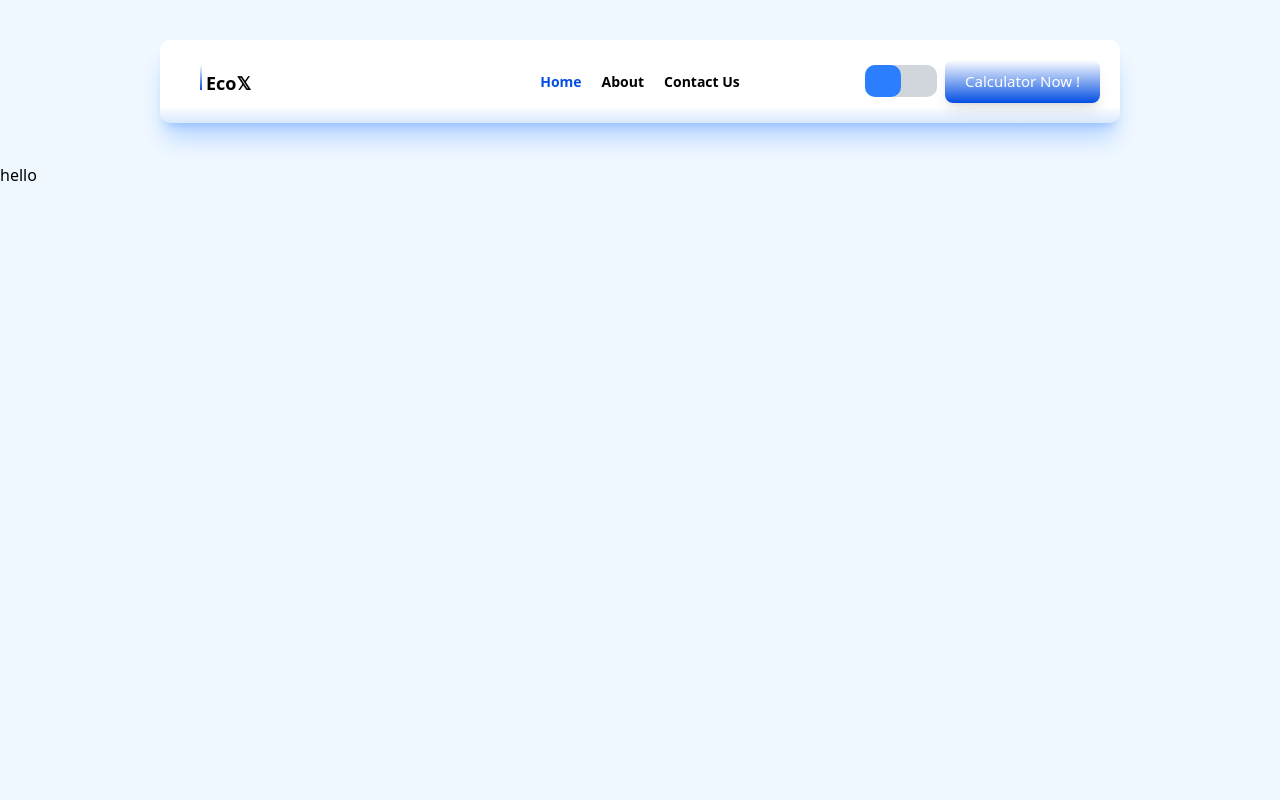
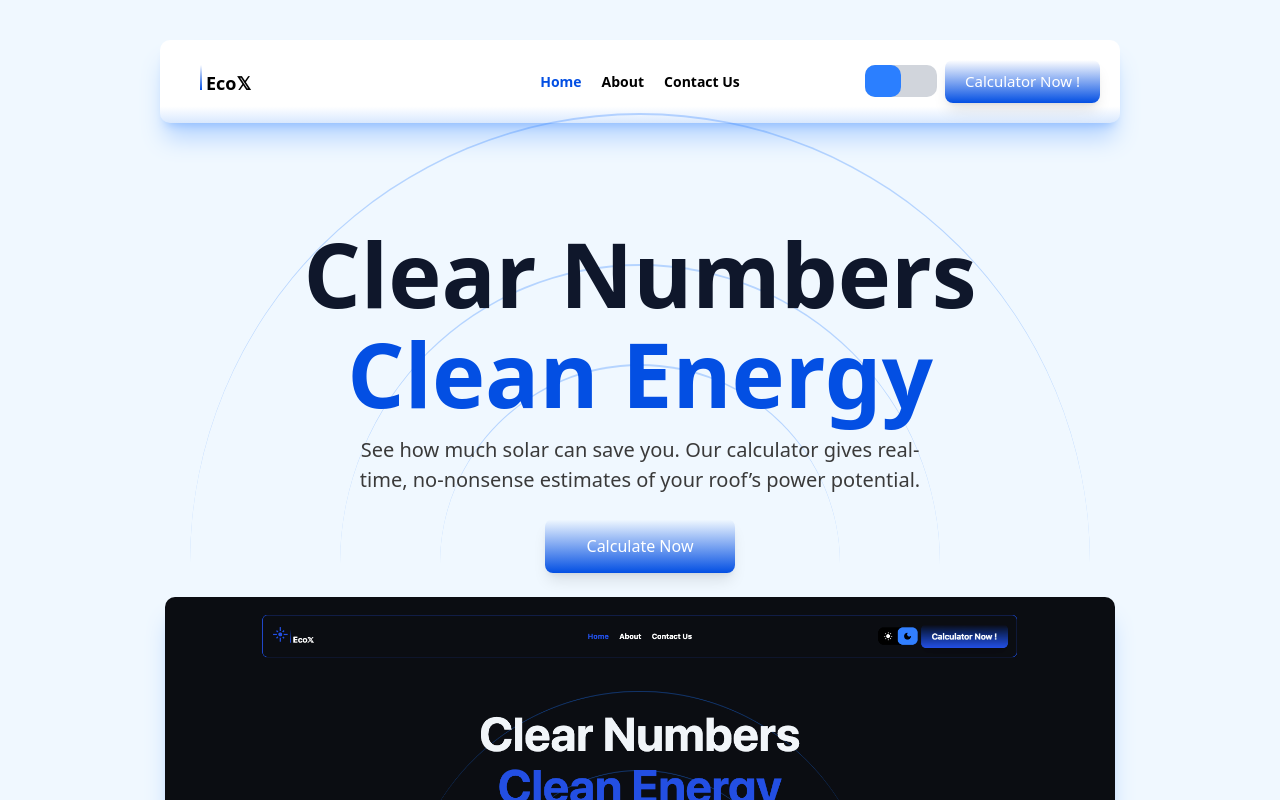
Before and after one commit to Eche00/EcoX, a React (Vite) app: page / in a window 1280 px wide. Shown: the top 800 px of the page. Built offline with nearby package versions, Linux system fonts and the light colour scheme; some icons are missing.

Commit message:
home page hero section 90%

```diff
--- a/src/pages/Home.jsx
+++ b/src/pages/Home.jsx
@@ -1,7 +1,12 @@
 import React from "react";
+import Hero from "./homesection/Hero";
 
 function Home() {
-  return <div className="">hello</div>;
+  return (
+    <div className=" sm:w-[75%] w-[90%] mx-auto relative">
+      <Hero />
+    </div>
+  );
 }
 
 export default Home;
--- /dev/null
+++ b/src/pages/homesection/Hero.jsx
@@ -0,0 +1,68 @@
+import React from "react";
+import Round from "./Round";
+import { motion } from "framer-motion";
+import { Link } from "react-router";
+
+function Hero() {
+  return (
+    <div className="relative h-[100vh] flex  justify-center">
+      <Round />
+      <main className=" z-10 ">
+        <section className="flex flex-1 flex-col items-center gap-[24px] text-white text-[16px] font-[500] py-[60px] z-40">
+          {/* title  */}
+          <div className=" flex items-center flex-col gap-[12px]">
+            <motion.h1
+              className=" text-slate-900 dark:text-slate-100 md:text-[90px] md:font-[700] md:leading-[100px] md:max-w-[700px]  text-[50px] font-[700] leading-[60px] text-center "
+              initial={{ opacity: 0, scale: 0.8 }}
+              whileInView={{ opacity: 1, scale: 1 }}
+              transition={{ duration: 1 }}
+              viewport={{ once: true }}>
+              {" "}
+              Clear Numbers{" "}
+              <span className=" text-[#034FE3] md:text-[90px] md:font-[700] md:leading-[100px] md:max-w-[700px]  text-[60px] font-[700] leading-[60px]">
+                Clean Energy
+              </span>
+            </motion.h1>
+            <p className="text-[#3A3A3A] dark:text-[#9E9E9E] text-[20px] font-[500] md:max-w-[600px] text-center">
+              See how much solar can save you. Our calculator gives real-time,
+              no-nonsense estimates of your roof’s power potential.
+            </p>
+          </div>
+          {/* CTA  */}
+          <motion.div
+            initial={{ opacity: 0 }}
+            whileInView={{ opacity: 1 }}
+            transition={{ duration: 2, delay: 2 }}
+            viewport={{ once: true }}
+            className=" flex items-center gap-[12px]">
+            <Link
+              to="/calculator"
+              className=" bg-gradient-to-b from-1% from-transparent to-[#034FE3]  shadow-lg py-[15px] px-[42px] rounded-[8px] text-[16px] text-white  hover:scale-[105%] transition-all duration-300 cursor-pointer">
+              Calculate Now
+            </Link>
+          </motion.div>
+          {/* count  */}
+          <motion.div
+            initial={{ opacity: 0, y: 200 }}
+            whileInView={{ opacity: 1, y: 0 }}
+            transition={{ duration: 2 }}
+            viewport={{ once: true }}
+            className="flex items-center md:gap-[48px] gap-[24px]">
+            <img
+              src="/herodark.webp"
+              alt="hero img"
+              className="flex dark:hidden lg:w-[950px] lg:h-[500px] w-full h-[200px] object-cover rounded-[10px]  shadow-xl  border-none shadow-blue-500/30  border-[#034FE3]"
+            />
+            <img
+              src="/hero.webp"
+              alt="hero img"
+              className="dark:flex hidden lg:w-[900px] lg:h-[500px] w-full h-[200px] object-cover rounded-[10px]  shadow-xl dark:shadow-none border-none dark:border-solid dark:border-1 shadow-blue-500/30  border-[#034FE3]"
+            />
+          </motion.div>
+        </section>
+      </main>
+    </div>
+  );
+}
+
+export default Hero;
--- /dev/null
+++ b/src/pages/homesection/Round.jsx
@@ -0,0 +1,12 @@
+import React from "react";
+
+function Round() {
+  return (
+    <div className="absolute left-1/2 top-1/2 -translate-y-1/2 -translate-x-1/2 lg:w-[900px]  lg:h-[900px] w-[600px] h-[600px] border-t-2 border-blue-500/30 rounded-full ">
+      <div className="absolute left-1/2 top-1/2 -translate-y-1/2 -translate-x-1/2 lg:w-[600px] lg:h-[600px] w-[400px] h-[400px] border-t-2 border-blue-500/30 rounded-full "></div>
+      <div className="absolute left-1/2 top-1/2 -translate-y-1/2 -translate-x-1/2 lg:w-[400px] lg:h-[400px] w-[200px] h-[200px] border-t-2 border-blue-500/30 rounded-full "></div>
+    </div>
+  );
+}
+
+export default Round;
```
